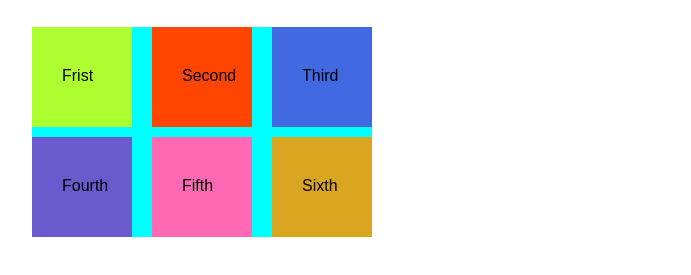
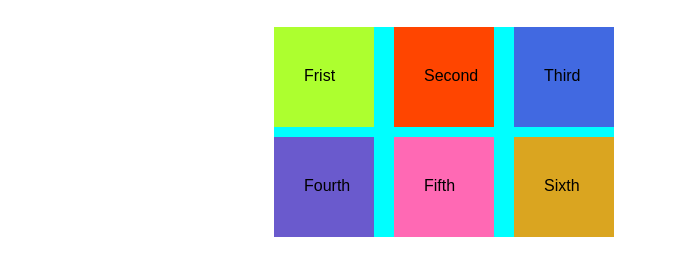
Before and after one commit to CodeCuriousIndia/makeGridContainer, a plain HTML site: page index.html in a window 1280 px wide. Shown: the part 61-336 px from the top of the page, without its empty margins (196-887 px from the left). Drawn offline with Linux system fonts and the light colour scheme.

Commit message:
Update index.html

```diff
--- a/index.html
+++ b/index.html
@@ -22,7 +22,7 @@ h1{
     display: grid;
     grid-template-columns: repeat(3, 100px);
     grid-template-rows: repeat(2, 6.25em);
-    margin: 30px 0 0 220px;
+    margin: 30px auto 0;
     /* grid-column-gap: 20px;
     grid-row-gap: 10px; */
     grid-gap: 10px 20px;
```
